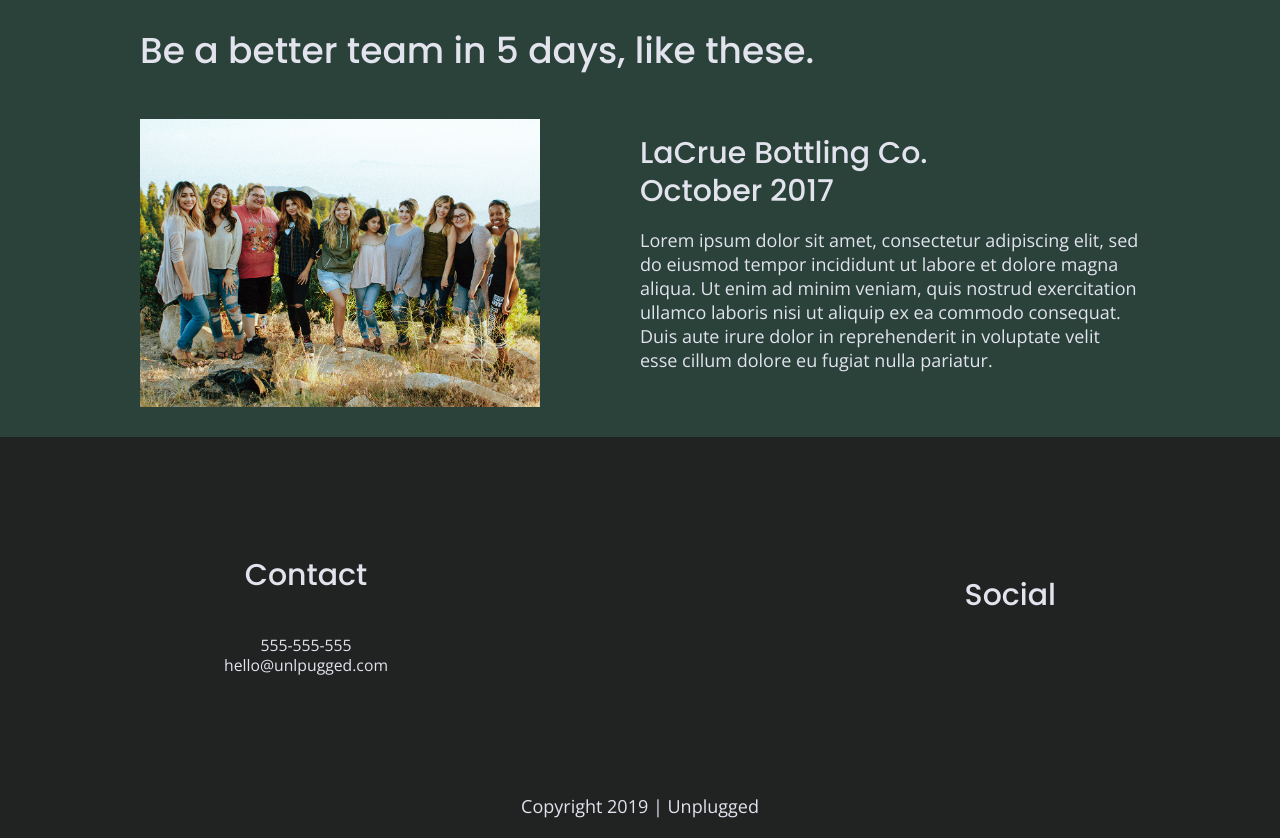
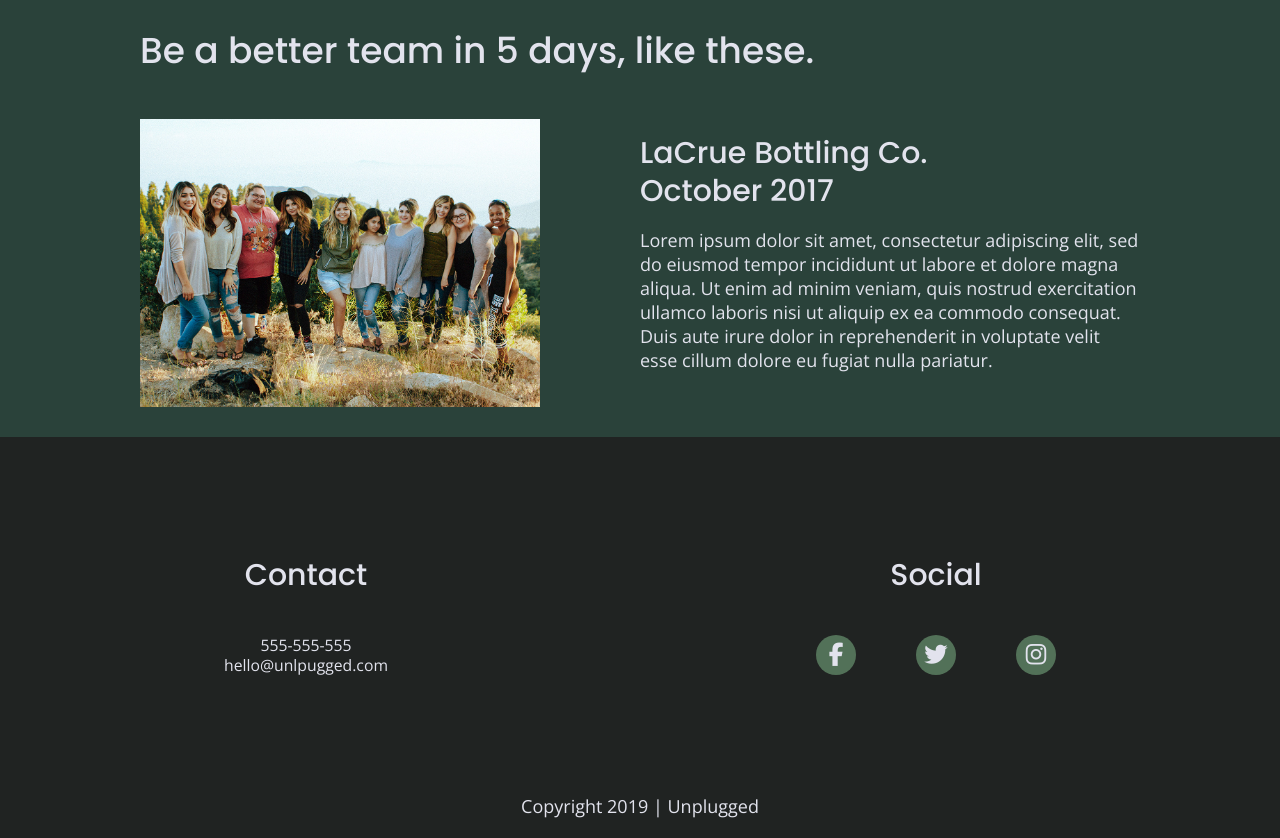
Before and after one commit to AyumiUeno12/unplugged-retreat, a website built with Parcel: page index.html in a window 1280 px wide. Shown: the part 1636-2474 px from the top of the page. Built offline with nearby package versions, Linux system fonts and the light colour scheme.

Commit message:
Added icons to table and desktop styles

```diff
--- a/css/main.css
+++ b/css/main.css
@@ -246,6 +246,20 @@ footer .social-icons {
   display: flex;
   justify-content: space-around;
   align-items: center;
+}
+
+footer .social-icons p  {
+  background-color: #527158;
+  height: 40px;
+  width: 40px;
+  border-radius: 50%;
+  display: flex;
+  justify-content: center;
+  align-items: center;
+}
+
+footer .social-icons p i {
+  font-size: 1.3em
 }
 
 footer .social p {
@@ -618,6 +632,13 @@ input[type=button] {
   .footer-content {
     display: flex;
     justify-content: space-between;
+    align-items: center;
+    flex-direction: row;
+  }
+
+  footer .social-icons {
+    width: 13em;
+    justify-content: space-between;
   }
 
   /*** hero area ***/
@@ -891,10 +912,16 @@ input[type=button] {
     width: 50%;
   }
 
+  /* footer */
+
   footer h4 {
     font-size: 1.875em;
   }
 
+  footer .social-icons {
+    width: 15em;
+    justify-content: space-between;
+  }
 
   /***** about page *****/
 
--- a/index.html
+++ b/index.html
@@ -169,9 +169,18 @@
         <div class="social">
           <h4> Social</h4>
             <div class="social-icons">
-              <p><a href="https://www.facebook.com/ayumi.ueno.1272" target="_blank"></a></p>
-              <p><a href="https://twitter.com/Ayumiu121" target="_blank"></a></p>
-              <p><a href="https://www.instagram.com/ginger_cc_222/" target="_blank"></a></p>
+              <p>
+                <i class="fa-brands fa-facebook-f"></i></i>
+                <a href="https://www.facebook.com/ayumi.ueno.1272" target="_blank"></a>
+              </p>
+              <p>
+                <i class="fa-brands fa-twitter"></i>
+                <a href="https://twitter.com/Ayumiu121" target="_blank"></a>
+              </p>
+              <p>
+                <i class="fa-brands fa-instagram"></i>
+                <a href="https://www.instagram.com/ginger_cc_222/" target="_blank"></a>
+              </p>
             </div>
         </div>
       </div><!-- fotter content ends -->
```
